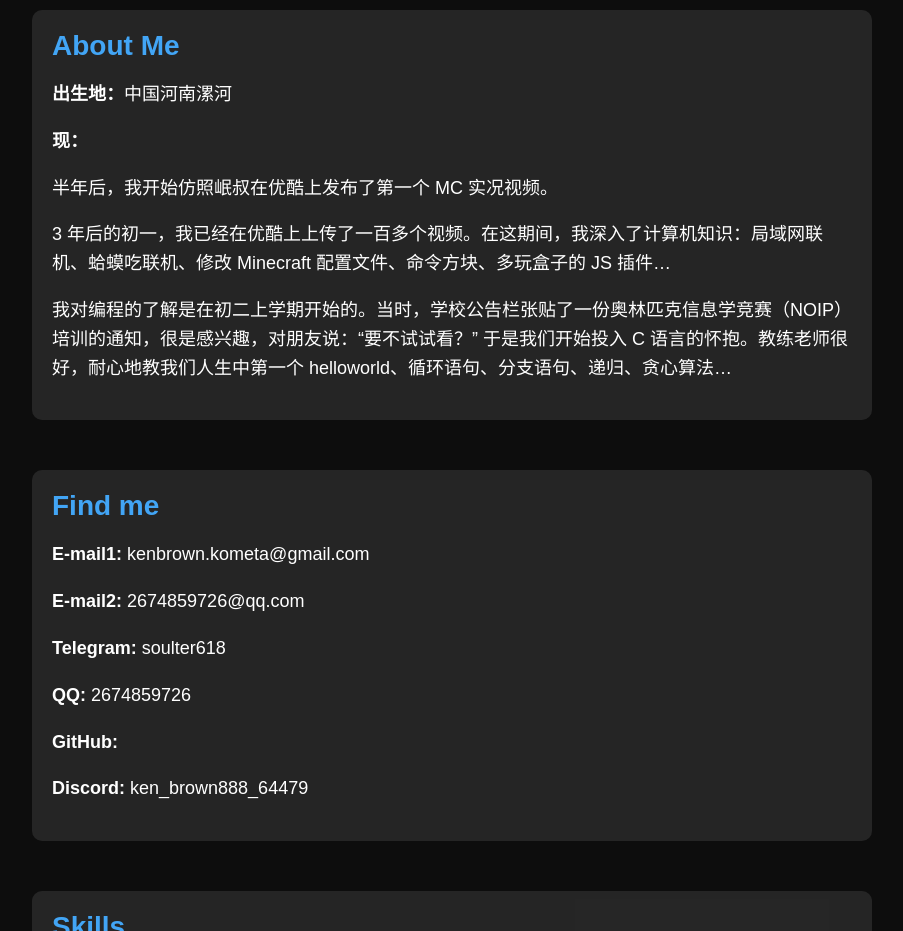
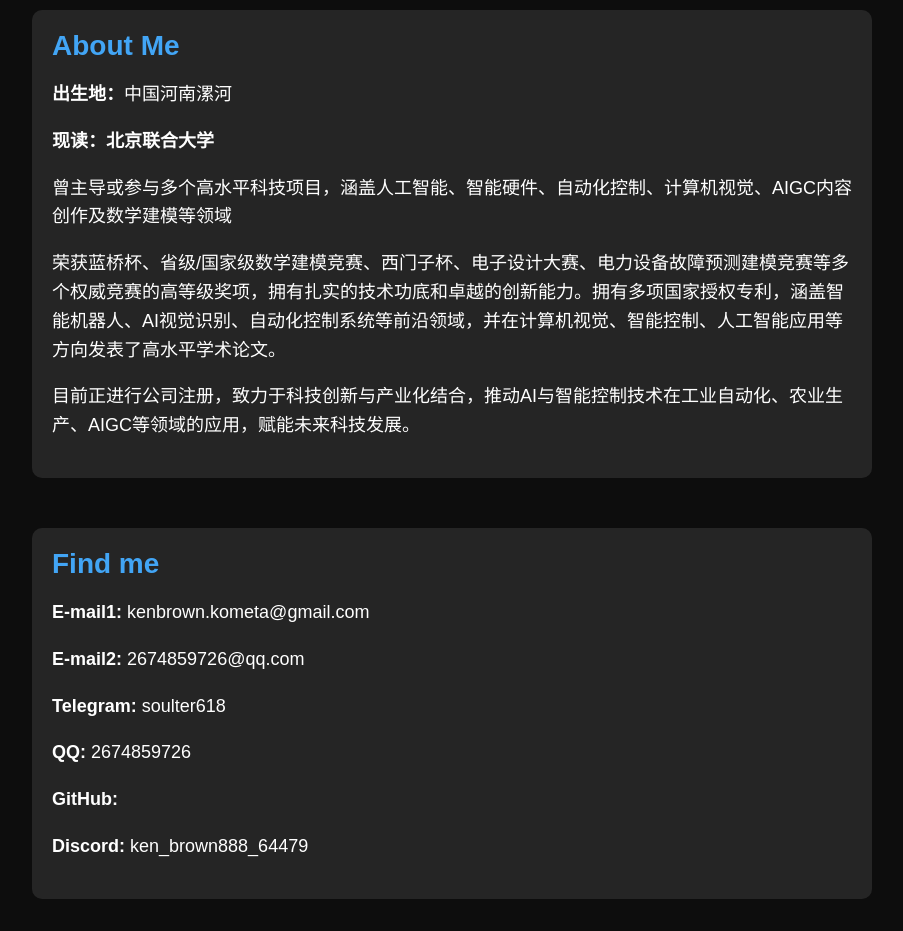
Before and after one commit to KenBrown-kometa/KenBrown-Kometa.github.io, a plain HTML site: page index.html in a window 1280 px wide. Shown: the part 880-1811 px from the top of the page, without its empty margins (188-1091 px from the left). Drawn offline with Linux system fonts and the light colour scheme.

Commit message:
Update index.html

```diff
--- a/index.html
+++ b/index.html
@@ -152,10 +152,10 @@
         <div class="about-title">About Me</div>
         <div class="about-content">
             <p><strong>出生地：</strong>中国河南漯河</p>
-            <p><strong>现：</strong></p>
-            <p>半年后，我开始仿照岷叔在优酷上发布了第一个 MC 实况视频。</p>
-            <p>3 年后的初一，我已经在优酷上上传了一百多个视频。在这期间，我深入了计算机知识：局域网联机、蛤蟆吃联机、修改 Minecraft 配置文件、命令方块、多玩盒子的 JS 插件…</p>
-            <p>我对编程的了解是在初二上学期开始的。当时，学校公告栏张贴了一份奥林匹克信息学竞赛（NOIP）培训的通知，很是感兴趣，对朋友说：“要不试试看？” 于是我们开始投入 C 语言的怀抱。教练老师很好，耐心地教我们人生中第一个 helloworld、循环语句、分支语句、递归、贪心算法…</p>
+            <p><strong>现读：北京联合大学</strong></p>
+            <p>曾主导或参与多个高水平科技项目，涵盖人工智能、智能硬件、自动化控制、计算机视觉、AIGC内容创作及数学建模等领域</p>
+            <p>荣获蓝桥杯、省级/国家级数学建模竞赛、西门子杯、电子设计大赛、电力设备故障预测建模竞赛等多个权威竞赛的高等级奖项，拥有扎实的技术功底和卓越的创新能力。拥有多项国家授权专利，涵盖智能机器人、AI视觉识别、自动化控制系统等前沿领域，并在计算机视觉、智能控制、人工智能应用等方向发表了高水平学术论文。</p>
+            <p>目前正进行公司注册，致力于科技创新与产业化结合，推动AI与智能控制技术在工业自动化、农业生产、AIGC等领域的应用，赋能未来科技发展。</p>
         </div>
     </div>
 
```
